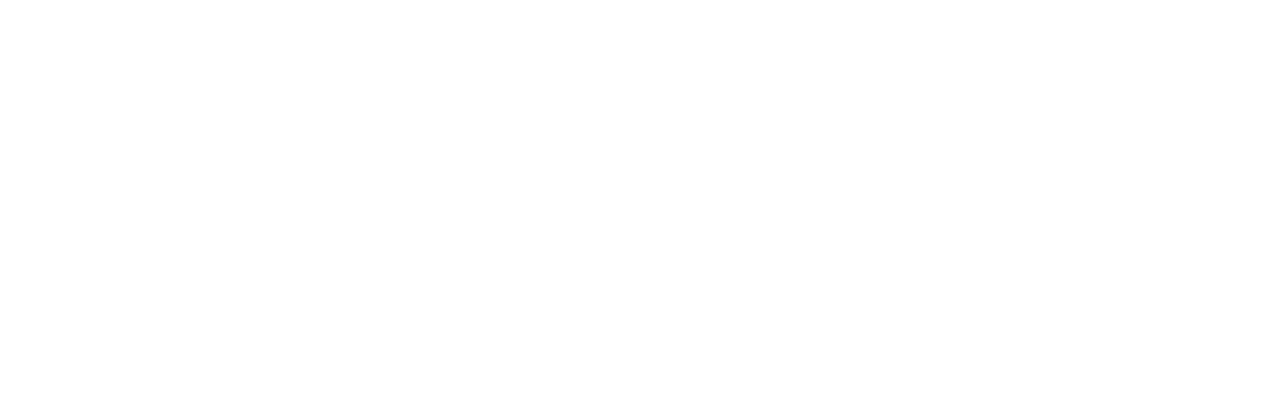
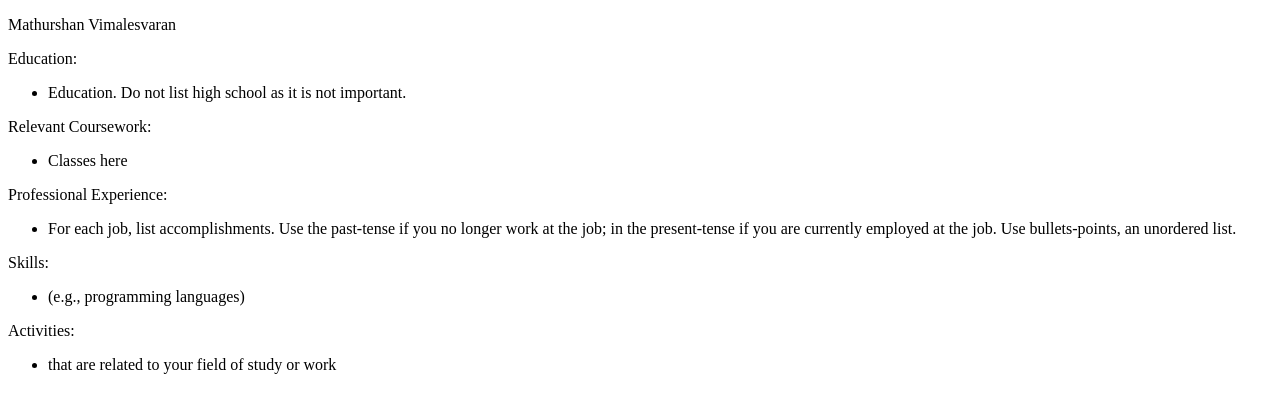
Before and after one commit to darcatron/darcatron.github.io, a plain HTML site: page resume.html in a window 1280 px wide. Drawn offline with Linux system fonts and the light colour scheme.

Commit message:
added basic content to resume and bio

```diff
--- a/resume.html
+++ b/resume.html
@@ -1,9 +1,30 @@
 <!DOCTYPE html>
 <html>
 <head>
-	<title></title>
+	<title>Resume</title>
 </head>
 <body>
+	<p>Mathurshan Vimalesvaran</p>
 
+	<p>Education:</p>
+		<ul>
+		<li>Education. Do not list high school as it is not important.</li>
+		</ul>
+	<p>Relevant Coursework:</p>
+		<ul>
+			<li>Classes here</li>
+		</ul>
+	<p>Professional Experience:</p>
+		<ul>
+			<li>For each job, list accomplishments. Use the past-tense if you no longer work at the job; in the present-tense if you are currently employed at the job. Use bullets-points, an unordered list.</li>
+		</ul>
+	<p>Skills:</p>
+		<ul>
+			<li>(e.g., programming languages)</li>
+		</ul>
+	<p>Activities:</p>
+		<ul>
+			<li>that are related to your field of study or work</li>
+		</ul>
 </body>
 </html>
```
Also changed, not shown: bio.html (+3 -2 lines), index.html (+1 -1 lines), 1 other file.
